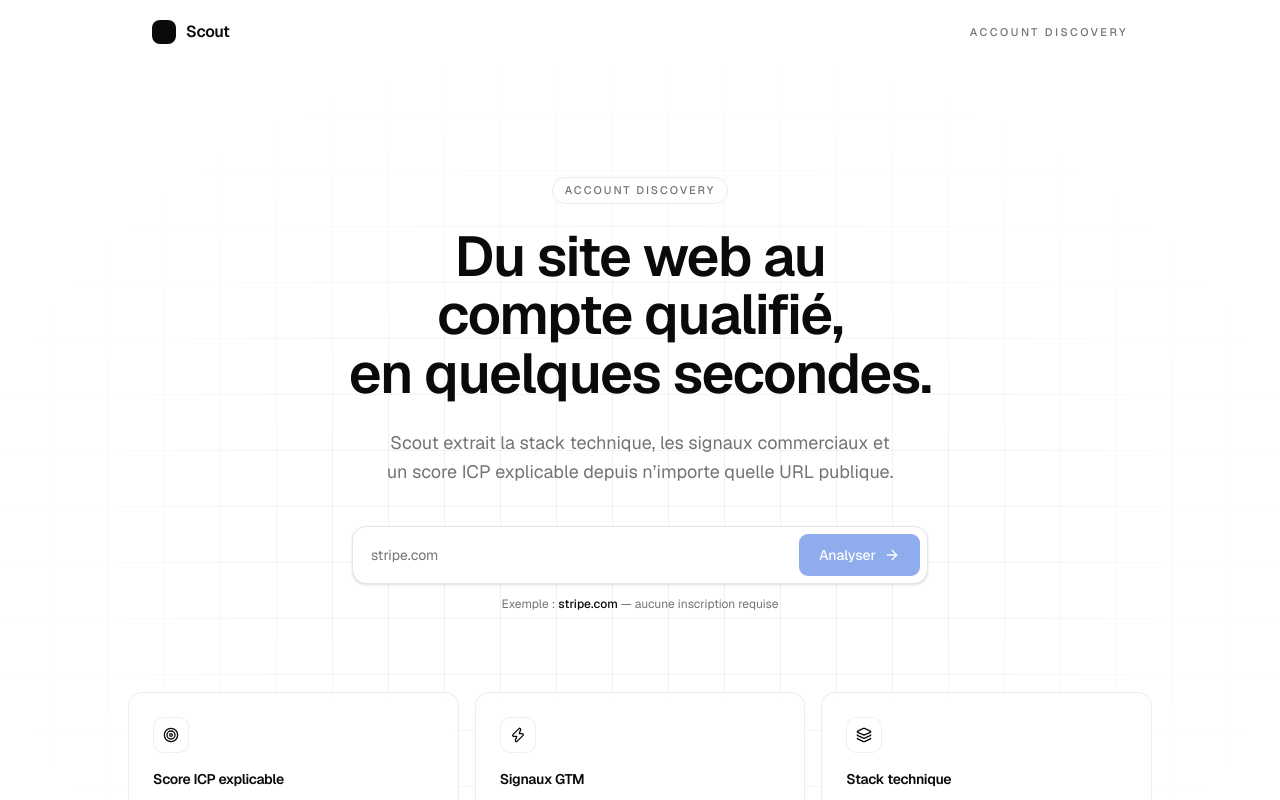
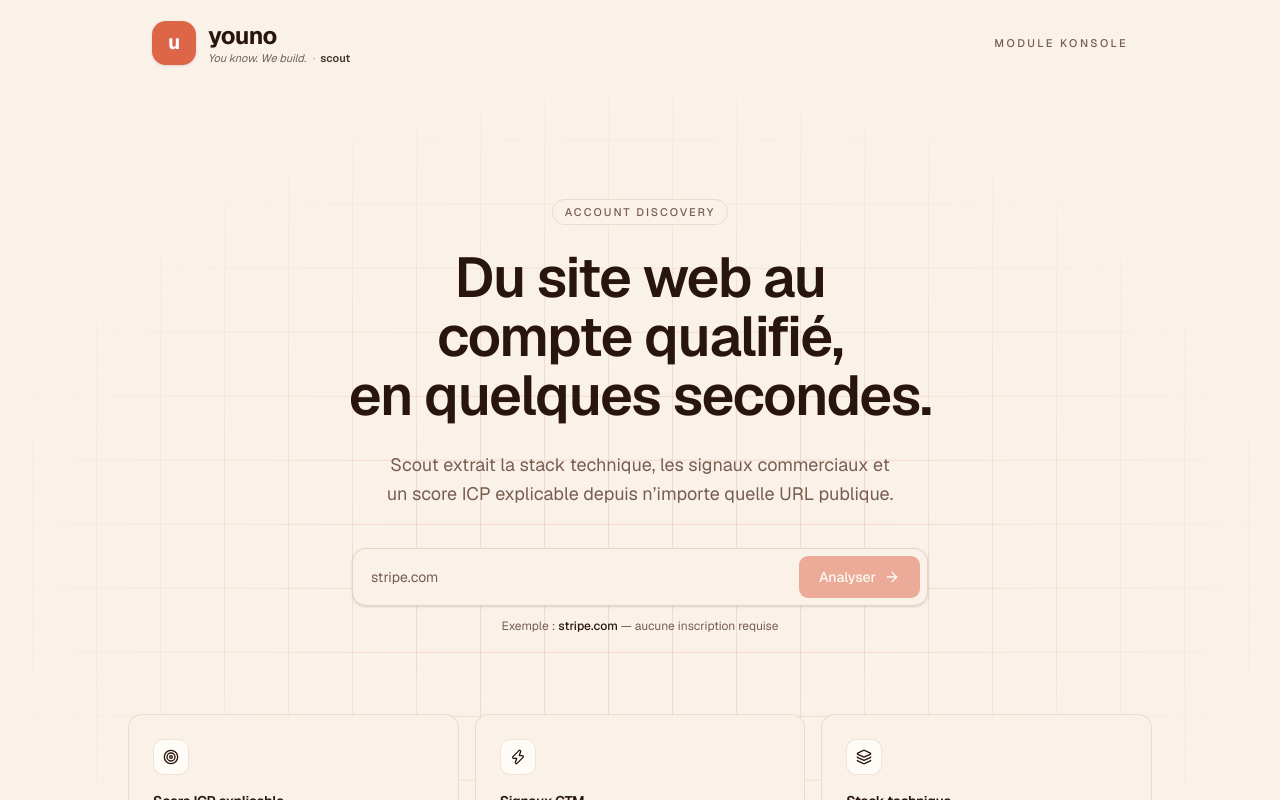
Before and after one commit to HamzaNADIFI07/Youno-Scout, a Next.js app: page / in a window 1280 px wide. Shown: the top 800 px of the page. Built offline with nearby package versions, Linux system fonts and the light colour scheme.

Commit message:
feat: apply Youno brand identity (cream beige, brown, coral orange) and logo lockup

```diff
--- a/src/app/globals.css
+++ b/src/app/globals.css
@@ -51,27 +51,27 @@
 }
 
 :root {
-  --background: oklch(1 0 0);
-  --foreground: oklch(0.145 0 0);
-  --card: oklch(1 0 0);
-  --card-foreground: oklch(0.145 0 0);
-  --popover: oklch(1 0 0);
-  --popover-foreground: oklch(0.145 0 0);
-  --primary: oklch(0.52 0.21 263);
-  --primary-foreground: oklch(0.99 0 0);
-  --brand: oklch(0.52 0.21 263);
-  --brand-foreground: oklch(0.99 0 0);
-  --brand-soft: oklch(0.97 0.02 263);
-  --secondary: oklch(0.97 0 0);
-  --secondary-foreground: oklch(0.205 0 0);
-  --muted: oklch(0.97 0 0);
-  --muted-foreground: oklch(0.556 0 0);
-  --accent: oklch(0.97 0 0);
-  --accent-foreground: oklch(0.205 0 0);
+  --background: oklch(0.965 0.015 70);
+  --foreground: oklch(0.22 0.035 45);
+  --card: oklch(0.99 0.008 70);
+  --card-foreground: oklch(0.22 0.035 45);
+  --popover: oklch(0.99 0.008 70);
+  --popover-foreground: oklch(0.22 0.035 45);
+  --primary: oklch(0.65 0.155 35);
+  --primary-foreground: oklch(1 0 0);
+  --brand: oklch(0.65 0.155 35);
+  --brand-foreground: oklch(1 0 0);
+  --brand-soft: oklch(0.93 0.045 40);
+  --secondary: oklch(0.94 0.02 70);
+  --secondary-foreground: oklch(0.22 0.035 45);
+  --muted: oklch(0.93 0.018 70);
+  --muted-foreground: oklch(0.5 0.04 50);
+  --accent: oklch(0.93 0.045 40);
+  --accent-foreground: oklch(0.22 0.035 45);
   --destructive: oklch(0.577 0.245 27.325);
-  --border: oklch(0.922 0 0);
-  --input: oklch(0.922 0 0);
-  --ring: oklch(0.708 0 0);
+  --border: oklch(0.88 0.03 65);
+  --input: oklch(0.88 0.03 65);
+  --ring: oklch(0.65 0.155 35);
   --chart-1: oklch(0.87 0 0);
   --chart-2: oklch(0.556 0 0);
   --chart-3: oklch(0.439 0 0);
@@ -136,10 +136,10 @@
 
 .hero-grid {
   background-image:
-    linear-gradient(to right, color-mix(in oklch, var(--foreground) 6%, transparent) 1px, transparent 1px),
-    linear-gradient(to bottom, color-mix(in oklch, var(--foreground) 6%, transparent) 1px, transparent 1px);
-  background-size: 56px 56px;
+    linear-gradient(to right, color-mix(in oklch, var(--brand) 18%, transparent) 1px, transparent 1px),
+    linear-gradient(to bottom, color-mix(in oklch, var(--brand) 18%, transparent) 1px, transparent 1px);
+  background-size: 64px 64px;
   background-position: center;
-  mask-image: radial-gradient(ellipse at center, black 30%, transparent 75%);
-  -webkit-mask-image: radial-gradient(ellipse at center, black 30%, transparent 75%);
+  mask-image: radial-gradient(ellipse at center, black 25%, transparent 78%);
+  -webkit-mask-image: radial-gradient(ellipse at center, black 25%, transparent 78%);
 }
--- a/src/components/site-footer.tsx
+++ b/src/components/site-footer.tsx
@@ -1,13 +1,11 @@
 export function SiteFooter() {
   return (
-    <footer className="mt-auto border-t border-border/60">
+    <footer className="mt-auto border-t border-border/70">
       <div className="mx-auto flex w-full max-w-5xl flex-col gap-2 px-6 py-6 text-xs text-muted-foreground sm:flex-row sm:items-center sm:justify-between">
         <p>
-          Scout — Analyse de site web pour la qualification de comptes B2B.
+          Scout est un module candidat pour Konsole, le SaaS Revenue Engineering de Youno.
         </p>
-        <p>
-          Construit avec Next.js, Anthropic Claude et un détecteur maison.
-        </p>
+        <p className="italic">You know. We build.</p>
       </div>
     </footer>
   );
--- a/src/components/site-header.tsx
+++ b/src/components/site-header.tsx
@@ -9,20 +9,38 @@ export function SiteHeader({ variant = "transparent" }: Props) {
     <header
       className={
         variant === "bordered"
-          ? "border-b border-border/60"
+          ? "border-b border-border/70"
           : "border-b border-transparent"
       }
     >
       <div className="mx-auto flex w-full max-w-5xl items-center justify-between px-6 py-5">
-        <Link href="/" className="flex items-center gap-2.5">
-          <span
-            aria-hidden
-            className="inline-block size-6 rounded-md bg-foreground"
-          />
-          <span className="text-base font-semibold tracking-tight">Scout</span>
+        <Link
+          href="/"
+          aria-label="Retour à l’accueil"
+          className="inline-flex items-center gap-3"
+        >
+          <div className="flex size-11 items-center justify-center rounded-xl bg-brand shadow-sm">
+            <span className="-translate-y-px text-xl font-bold leading-none text-brand-foreground">
+              u
+            </span>
+          </div>
+          <div className="flex flex-col leading-tight">
+            <span className="text-2xl font-bold tracking-tight text-foreground">
+              youno
+            </span>
+            <div className="flex items-baseline gap-1.5 text-[11px] italic text-foreground/65">
+              <span>You know. We build.</span>
+              <span aria-hidden className="text-foreground/40">
+                ·
+              </span>
+              <span className="font-semibold not-italic text-foreground/85">
+                scout
+              </span>
+            </div>
+          </div>
         </Link>
         <span className="hidden text-[11px] font-medium uppercase tracking-[0.22em] text-muted-foreground sm:inline">
-          Account discovery
+          Module Konsole
         </span>
       </div>
     </header>
```
